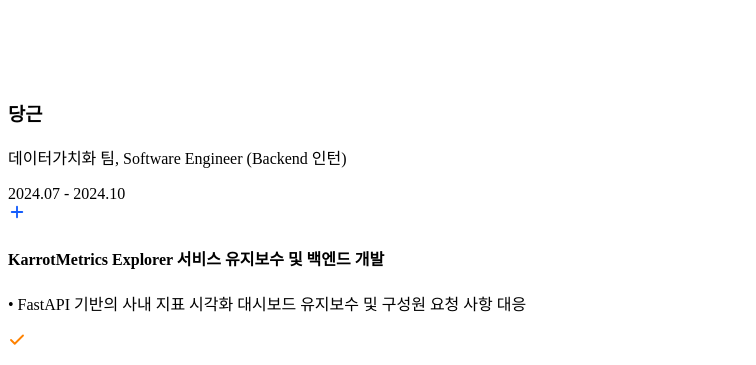
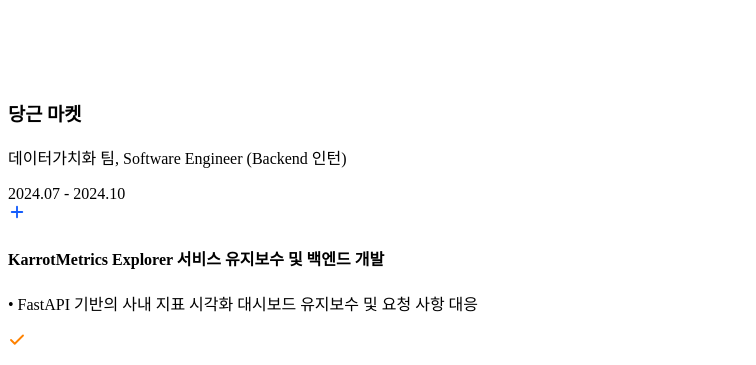
Before and after one commit to qjatjr29/portfolio, a React (Vite) app: page / in a window 1280 px wide. Shown: the part 8120-8485 px from the top of the page, without its empty margins (0-756 px from the left). Built offline with nearby package versions, Linux system fonts and the light colour scheme; the HTML template or start-up script is replaced by a standard one.

Commit message:
refactor: 경험 내용 수정

```diff
--- a/src/components/constants/experience.tsx
+++ b/src/components/constants/experience.tsx
@@ -28,7 +28,7 @@
 export const EXPERIENCES: ExperienceItem[] = [
   {
     id: "daangn",
-    company: "당근",
+    company: "당근 마켓",
     logo: karrotImage,
     role: "데이터가치화 팀, Software Engineer (Backend 인턴)",
     period: "2024.07 - 2024.10",
@@ -36,7 +36,7 @@
       {
         title: "KarrotMetrics Explorer 서비스 유지보수 및 백엔드 개발",
         content:
-          "FastAPI 기반의 사내 지표 시각화 대시보드 유지보수 및 구성원 요청 사항 대응",
+          "FastAPI 기반의 사내 지표 시각화 대시보드 유지보수 및 요청 사항 대응",
         icon: Plus,
         iconBg: "bg-blue-50",
         iconColor: "#155DFC",
```
